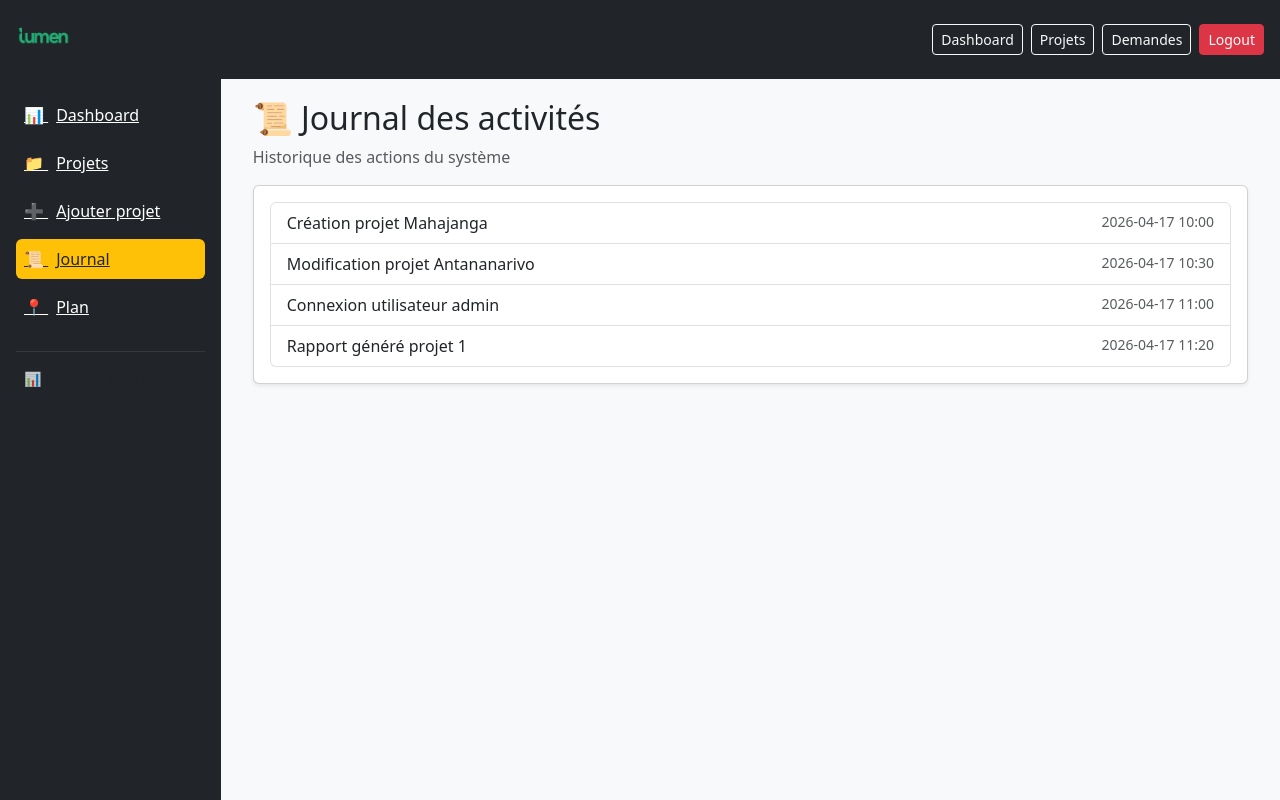
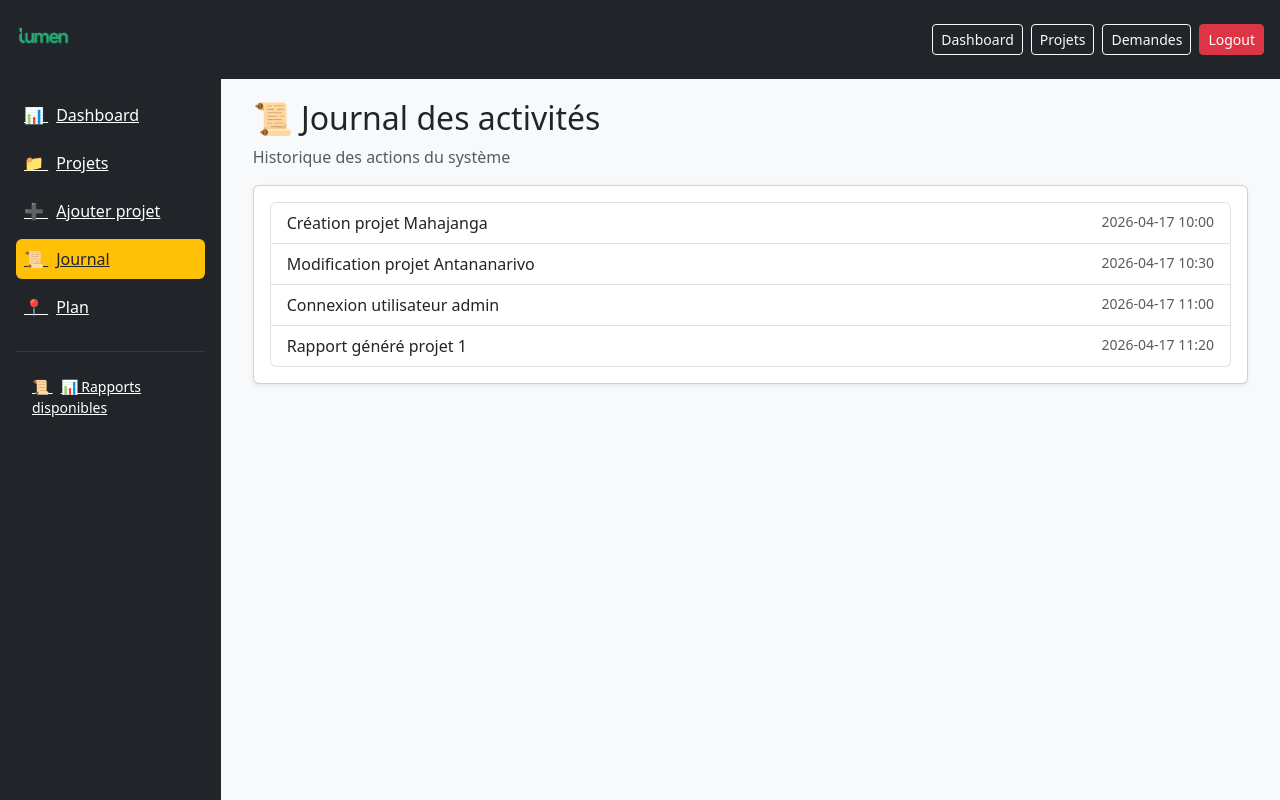
Before and after one commit to jonhsongabriel/Lumenprojet, a React (Create React App) app in the folder gestionenergie/: page /journal in a window 1280 px wide. Shown: the top 800 px of the page. Built offline with nearby package versions, Linux system fonts and the light colour scheme; sample sign-in values are in the browser's storage.

Commit message:
index changement

```diff
--- a/gestionenergie/src/layouts/MainLayout.js
+++ b/gestionenergie/src/layouts/MainLayout.js
@@ -134,7 +134,18 @@ function MainLayout({ children }) {
             <hr className="text-secondary" />
 
             <li className="small text-muted px-2">
-              📊 Rapports disponibles
+              <Link
+                onClick={() => setOpen(false)}
+                className={`d-block py-2 px-2 rounded ${
+                  isActive("/rapport")
+                    ? "bg-warning text-dark"
+                    : "text-white"
+                }`}
+                to="/journal"
+              >
+                📜 <span className="ms-2">📊 Rapports disponibles</span>
+              </Link>
+
             </li>
 
           </ul>
```
